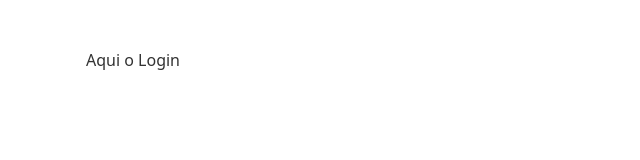
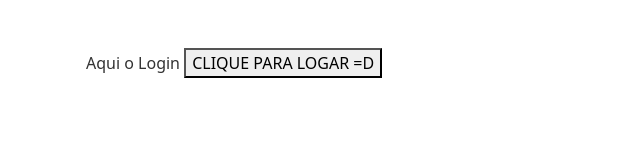
Before and after one commit to ICEI-PUC-Minas-PMV-ADS/pmv-ads-2023-1-e1-proj-web-t11-pmv-ads-2023-1-e1-proj-web-t11-03, a website built with webpack: page src/pages/login.html in a window 1280 px wide. Shown: the whole page, without its empty margins (0-640 px from the left). Built offline with nearby package versions, Linux system fonts and the light colour scheme.

Commit message:
botao para logar

```diff
--- a/src/pages/login.html
+++ b/src/pages/login.html
@@ -8,6 +8,8 @@
   <body>
     <div class="container py-4 px-3 mx-auto">
       Aqui o Login
+
+      <button>CLIQUE PARA LOGAR =D</button>
     </div>
   </body>
 </html>
```
